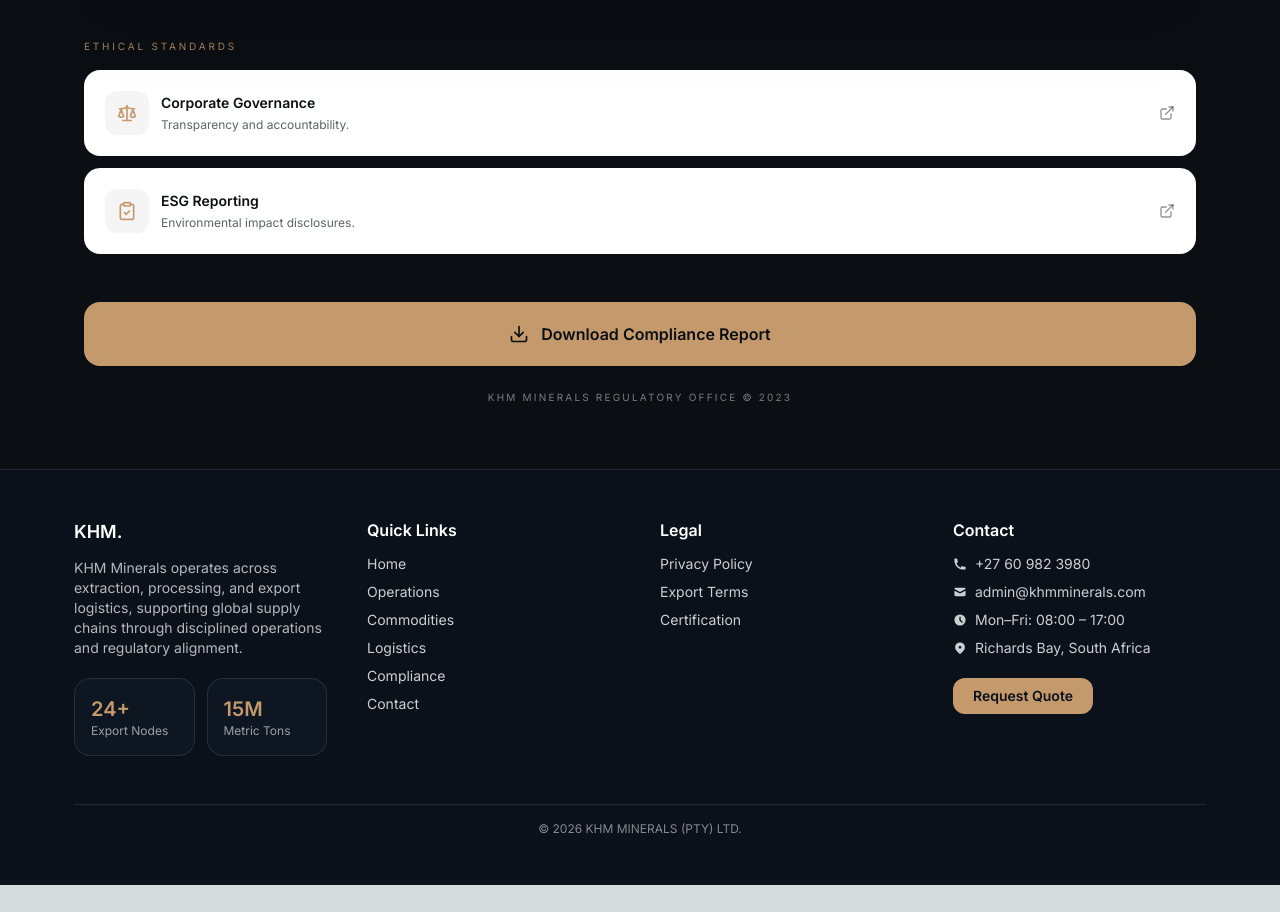
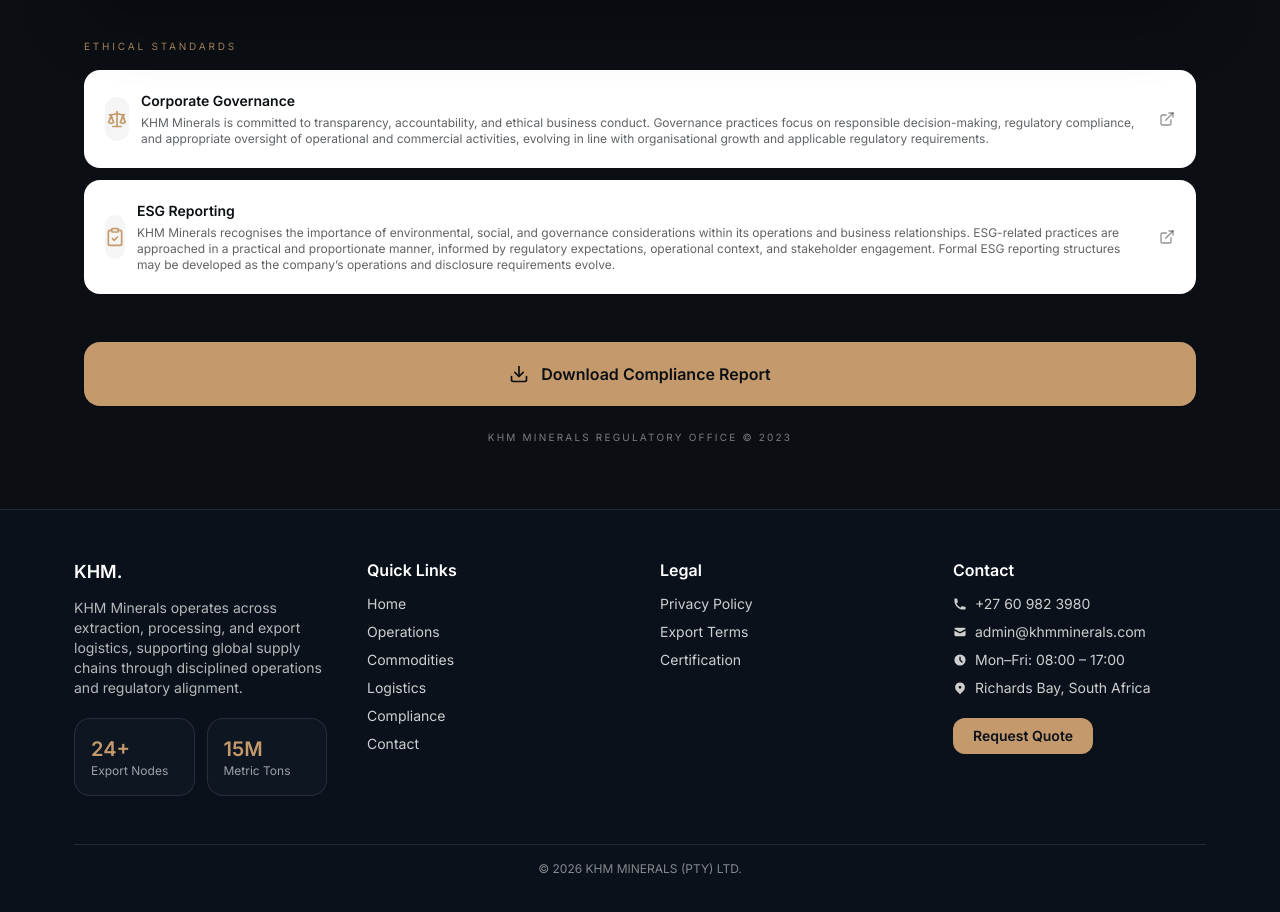
Before and after one commit to christopher-codespaces/khm, a Next.js app: page /compliance in a window 1280 px wide. Shown: the part 847-1759 px from the top of the page. Before the commit the page ends 1732 px from the top, so only its background shows below. Built offline with nearby package versions, Linux system fonts and the light colour scheme.

Commit message:
Expand descriptions for Corporate Governance and ESG Reporting

```diff
--- a/src/app/compliance/page.tsx
+++ b/src/app/compliance/page.tsx
@@ -293,13 +293,13 @@ const ref = useRef(null);
                     {
                       icon: <Scale className="h-5 w-5" />,
                       title: "Corporate Governance",
-                      sub: "Transparency and accountability.",
+                      sub: "KHM Minerals is committed to transparency, accountability, and ethical business conduct. Governance practices focus on responsible decision-making, regulatory compliance, and appropriate oversight of operational and commercial activities, evolving in line with organisational growth and applicable regulatory requirements.",
                       href: "#",
                     },
                     {
                       icon: <ClipboardCheck className="h-5 w-5" />,
                       title: "ESG Reporting",
-                      sub: "Environmental impact disclosures.",
+                      sub: "KHM Minerals recognises the importance of environmental, social, and governance considerations within its operations and business relationships. ESG-related practices are approached in a practical and proportionate manner, informed by regulatory expectations, operational context, and stakeholder engagement. Formal ESG reporting structures may be developed as the company’s operations and disclosure requirements evolve.",
                       href: "#",
                     },
                   ].map((card: any, idx: number) => (
```
